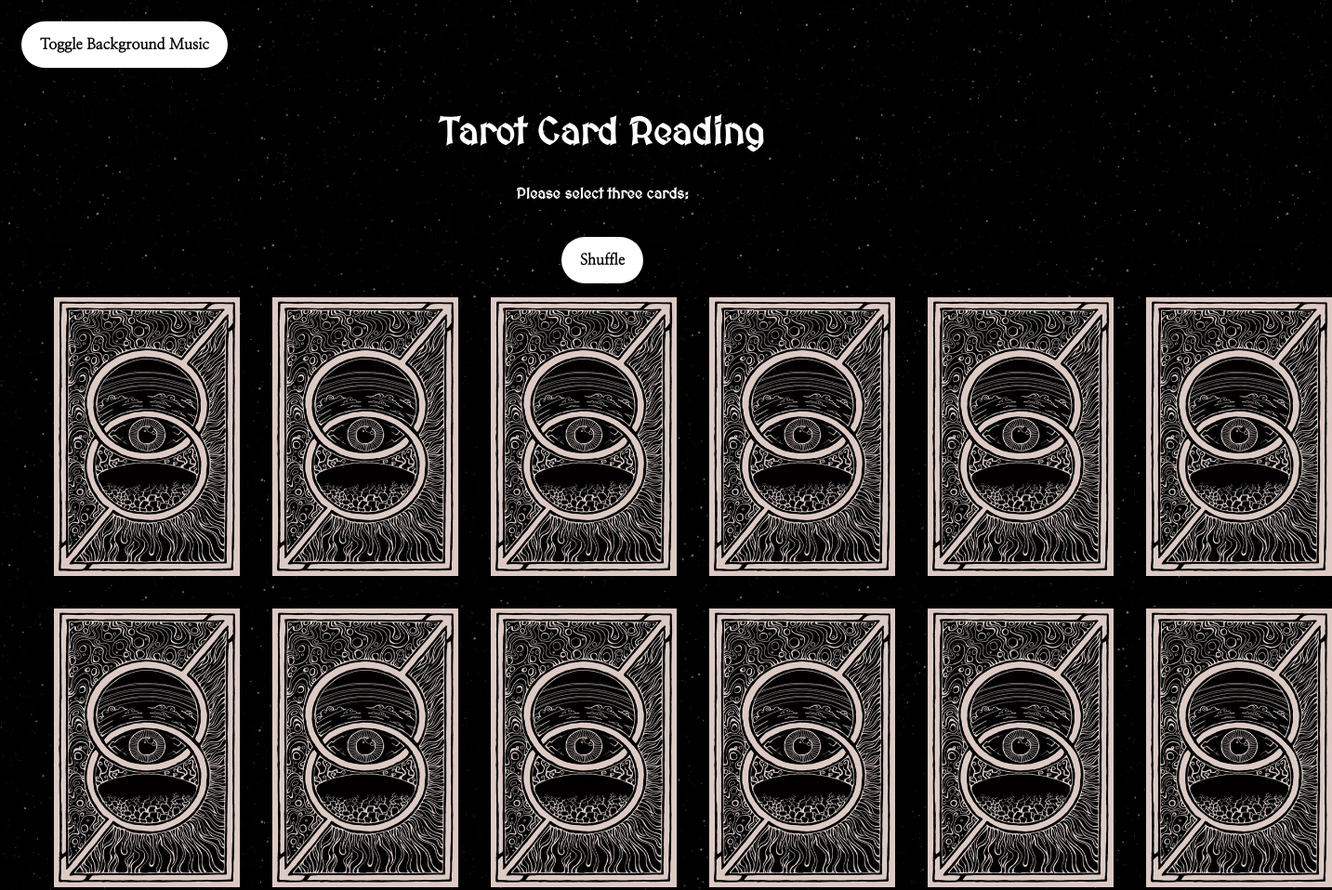
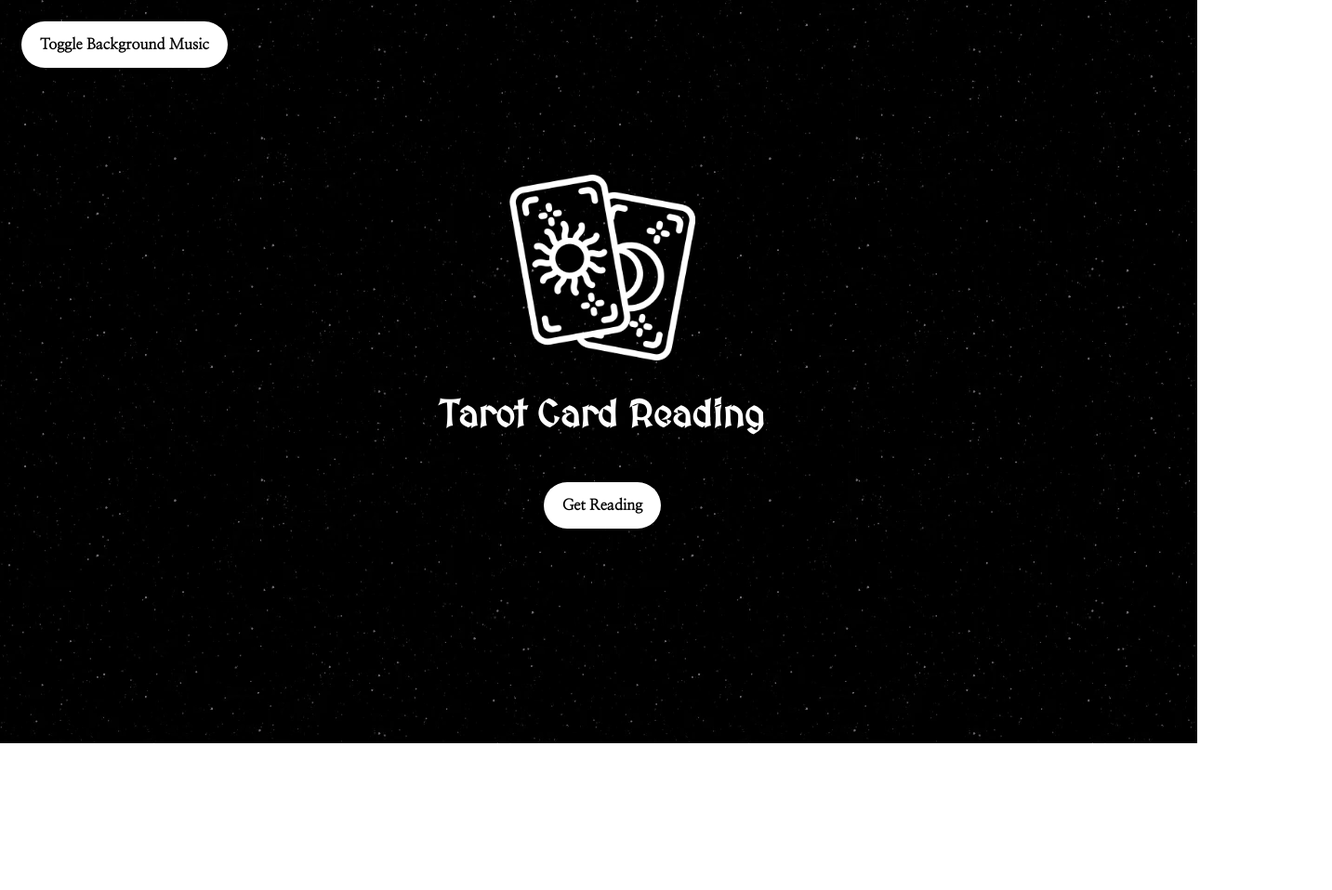
Before and after one commit to cse110-sp23-group19/tarot-card-reader, a website with bundled scripts: page src/selection.html in a window 1280 px wide. Shown: the top 958 px of the page at 93% size, 1433 px wide, since content can reach past the window. After the commit the page ends 800 px from the top, so only its background shows below. Built offline with nearby package versions, Linux system fonts and the light colour scheme; a web font is replaced by a local one.

Commit message:
combined html pages for audio

```diff
--- a/src/css/selection.css
+++ b/src/css/selection.css
@@ -120,3 +120,36 @@ button::before {
 button:hover::before {
 	transform: translate(200%, 0%) rotate(45deg);
 }
+
+
+/* setting up the page setup. allign all elements
+   vertically */
+#landing-page {
+	display: flex;
+	flex-direction: column;
+	align-items: center;
+	justify-content: center;
+	text-align: center;
+	padding-top: 100px;
+	color: white;
+}
+
+/* setting up the size of the tarot card logo */
+.tarot-logo-container {
+	max-width: 500px;
+	max-height: 500px;
+}
+
+.tarot-logo-container img {
+	width: 200px;
+	height: auto;
+}
+
+
+img {
+	filter: invert();
+}
+
+section.hidden {
+	display: none;
+}
--- a/src/js/selection.js
+++ b/src/js/selection.js
@@ -13,6 +13,13 @@ let indexes = [];
 let selectedCards = [];
 
 const layout = document.getElementsByClassName("cards-to-select")[0];
+
+
+document.getElementById("remove").onclick = function() {
+    document.getElementById("landing-page").remove();
+	document.getElementById("selection-page").classList.remove("hidden");
+	shuffleDeck();
+}
 
 /**
  * Shuffles the deck and displays 12 cards for selection
@@ -301,4 +308,4 @@ customElements.define("fortune-card", fortuneCard);
 /**
  * Calls shuffleDeck on window load in order to setup the initial layout
  */
-window.onload = shuffleDeck();
+//window.onload = shuffleDeck();
--- a/src/selection.html
+++ b/src/selection.html
@@ -25,7 +25,20 @@
 		<button id="mute-button">Toggle Background Music</button>
 		<main>
 			<audio id="submit-sound" src="assets/sound-clips/submit-sound.mp3" preload="auto"></audio>
-			<section id="selection-page">
+
+			<section id="landing-page">
+				<header>
+					<div class="tarot-logo-container">
+						<img src="./assets/cards.png" alt="playing cards icon" />
+					</div>
+					<h2>Tarot Card Reading</h2>
+				</header>
+				<nav>
+					<button id="remove" type="button" onclick="window.location.href='selection.html'">Get Reading</button>
+				</nav>
+			</section>
+
+			<section id="selection-page" class="hidden">
 				<header>
 					<h2>Tarot Card Reading</h2>
 					<h4>Please select three cards:</h4>
```
Also changed, not shown: src/index.html (+1 -0 lines).
